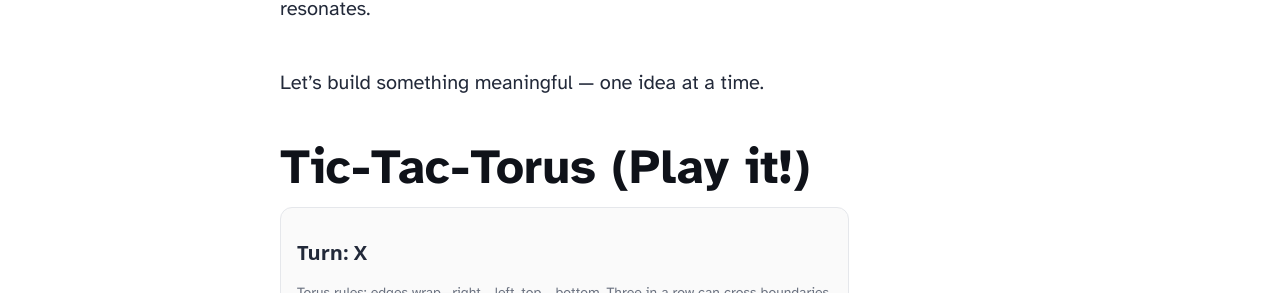
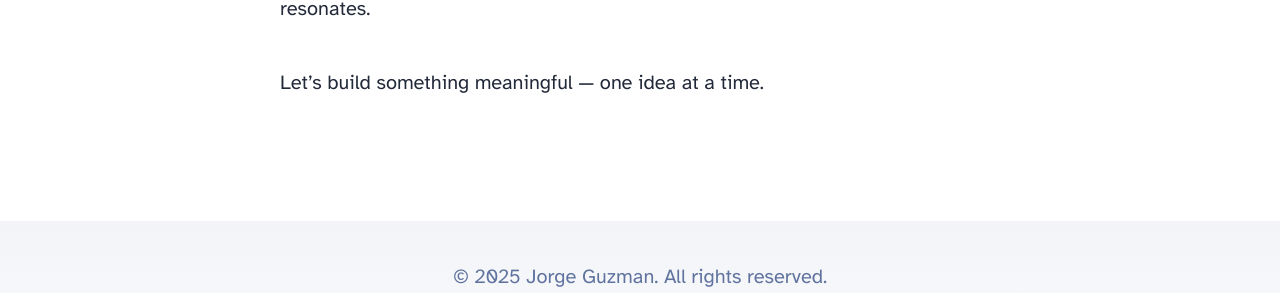
Before and after one commit to 360Jorge/alteredchain, an Astro site: page /about in a window 1280 px wide. Shown: the part 1318-1611 px from the top of the page. Built offline with nearby package versions, Linux system fonts and the light colour scheme; Astro itself is replaced by a stand-in of ours.

Commit message:
about update

```diff
--- a/src/pages/about.astro
+++ b/src/pages/about.astro
@@ -37,8 +37,4 @@ import TicTacTorus from '../components/TicTacTorus.jsx';
     Let’s build something meaningful — one idea at a time.
   </p>
 
-  <section>
-    <h2>Tic-Tac-Torus (Play it!)</h2>
-    <TicTacTorus N={3} K={3} client:load />
-  </section>
 </Layout>
```
Also changed, not shown: 1 other file.
